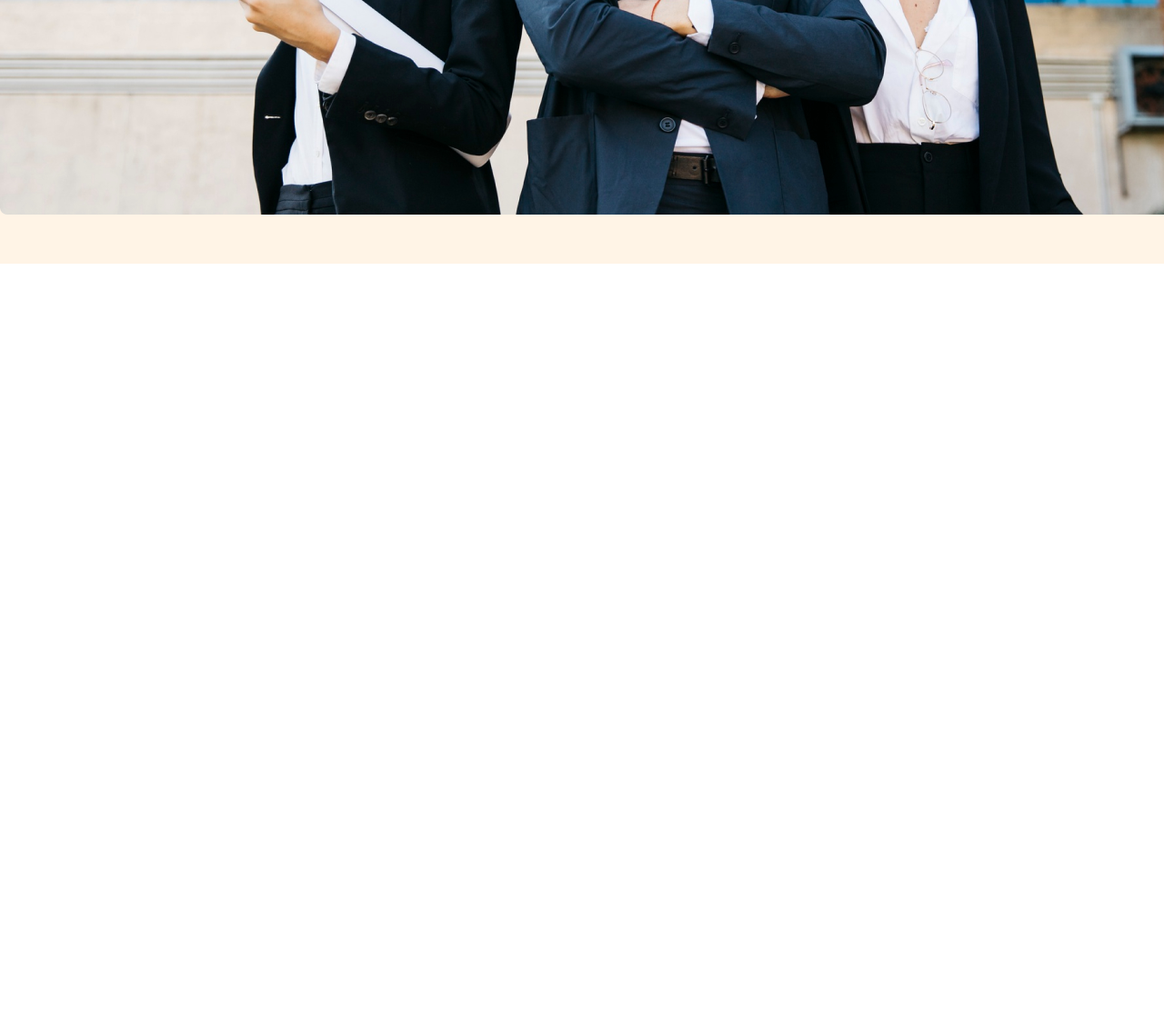
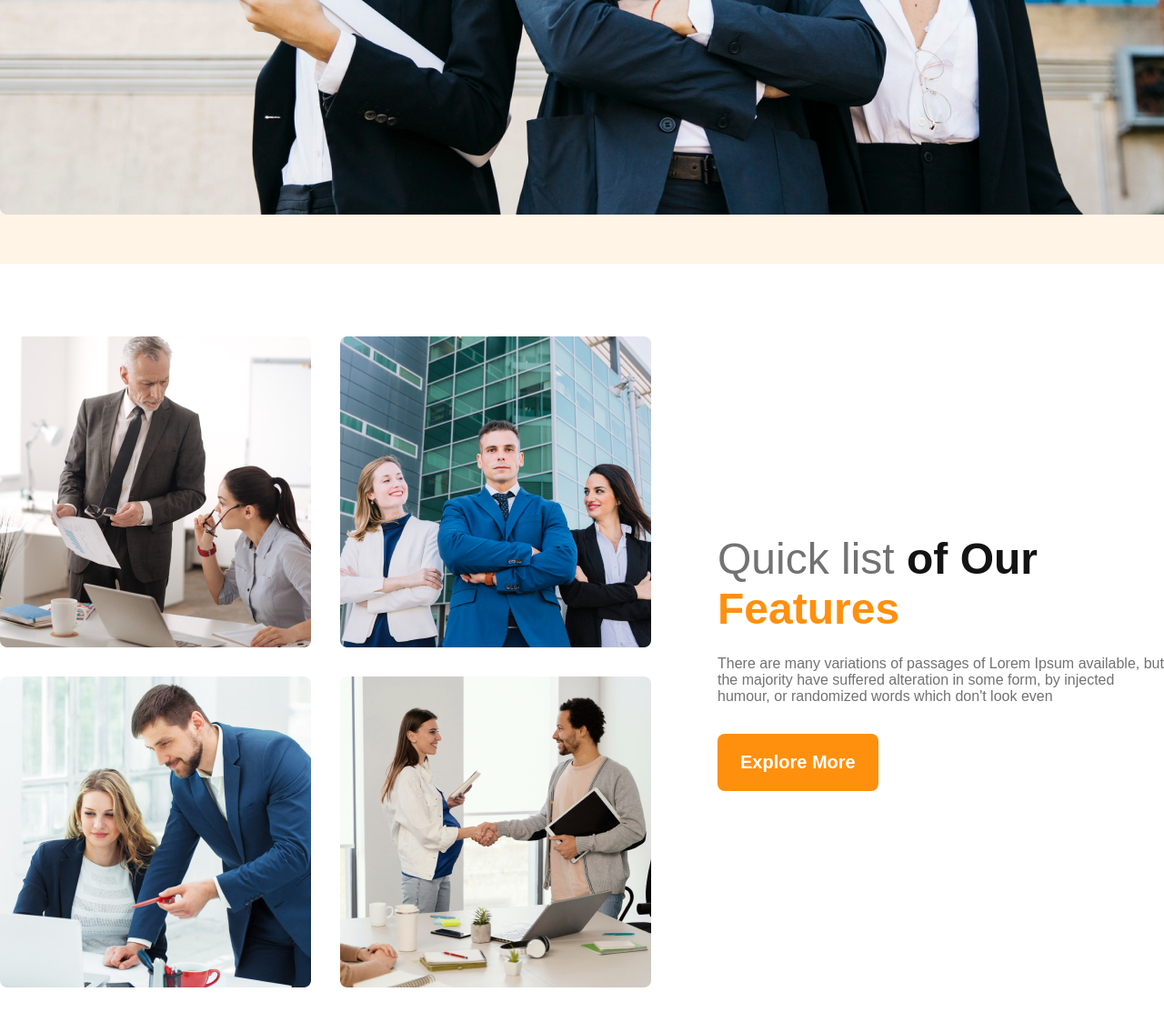
Before and after one commit to iMoloy/G3Architects, a plain HTML site: page Index.html in a window 1280 px wide. Shown: the part 956-2080 px from the top of the page at 91% size. Before the commit the page ends 1246 px from the top, so only its background shows below. Drawn offline with Linux system fonts and the light colour scheme.

Commit message:
Completed the Features Section

```diff
--- a/Index.html
+++ b/Index.html
@@ -7,6 +7,7 @@
     <link rel="stylesheet" href="style.css" />
     <link rel="stylesheet" href="responsive.css" />
   </head>
+
   <body class="work-sans-font">
     <!-- Navbar Start -->
     <div class="bg-color">
@@ -47,5 +48,28 @@
       </div>
     </section>
     <!-- Features Section start -->
+    <section class="features main-width display-flex gap">
+      <div class="images">
+        <img src="./images/team1.png" alt="Team Image" class="image" />
+        <img src="./images/team2.png" alt="Team Image" class="image" />
+        <img src="./images/team3.png" alt="Team Image" class="image" />
+        <img src="./images/team4.png" alt="Team Image" class="image" />
+      </div>
+      <div class="about">
+        <h2>
+          <span class="color-dark3">Quick list </span
+          ><span class="color-dark1">of Our</span><br /><span
+            class="color-orange"
+            >Features</span
+          >
+        </h2>
+        <p class="color-dark3">
+          There are many variations of passages of Lorem Ipsum available, but
+          the majority have suffered alteration in some form, by injected
+          humour, or randomized words which don't look even
+        </p>
+        <button class="btn">Explore More</button>
+      </div>
+    </section>
   </body>
 </html>
--- a/style.css
+++ b/style.css
@@ -98,3 +98,29 @@ body {
   width: 100%;
 }
 /* Features Section start  */
+.features {
+  align-items: center;
+  margin-top: 80px;
+}
+.images {
+  display: grid;
+  grid-template-columns: repeat(2, 1fr);
+  gap: 2rem;
+}
+.about {
+  margin-left: 73px;
+  max-width: 537px;
+}
+.about h2 {
+  font-weight: bold;
+  font-size: 3rem;
+  margin-bottom: 24px;
+}
+.about h2 .color-dark3 {
+  font-weight: 400;
+}
+.about p {
+  font-size: 1rem;
+  font-weight: 400;
+  margin-bottom: 32px;
+}
```
